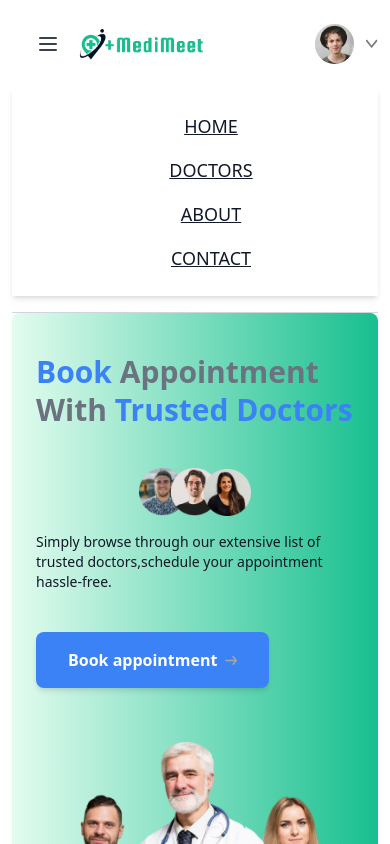
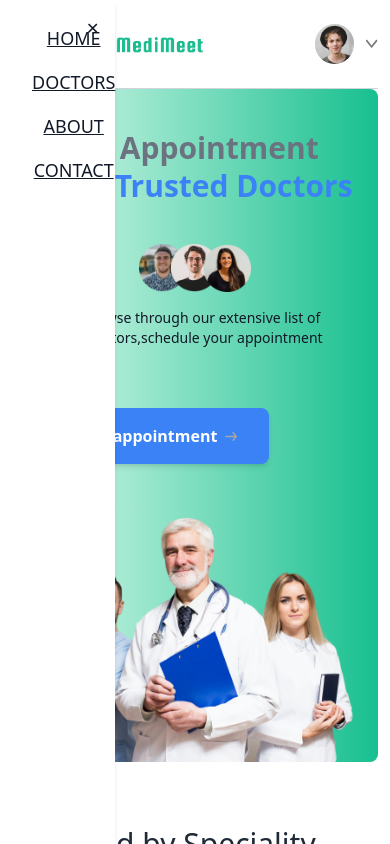
Before and after one commit to Arshad-Qureshi-Coder/MediMeet, a React (Create React App) app: page / in a window 390 px wide. Both pictures are taken after a click on the button 48 px from the left and 43 px from the top of the page. Shown: the top 844 px of the page. Built offline with nearby package versions, Linux system fonts and the light colour scheme.

Commit message:
update ui

```diff
--- a/src/Components/Header/Header.js
+++ b/src/Components/Header/Header.js
@@ -37,7 +37,7 @@ const Header = () => {
     <header className="bg-white border-b border-gray-300">
   <div className="flex items-center justify-between py-4 px-4 md:px-8">
     {/* Left: Logo or Menu Icon */}
-    <div className="flex items-center">
+    <div className="flex items-center ">
       <button
         className="block md:hidden text-gray-700 focus:outline-none"
         onClick={toggleMenu}
@@ -149,8 +149,12 @@ const Header = () => {
 
   {/* Small Screen Menu */}
   {showMenu && (
-    <div className="md:hidden">
-      <ul className="space-y-4 text-center bg-white shadow-md py-4">
+    <div
+    className={`fixed top-0 left-0 h-full bg-white shadow-md transform ${
+      showMenu ? 'translate-x-0' : '-translate-x-full'
+    } transition-transform duration-300 ease-in-out z-50`}
+  >
+    <ul className="space-y-4 text-center py-4">
       <li>
         <NavLink
           to="/"
@@ -189,6 +193,14 @@ const Header = () => {
         </NavLink>
       </li>
     </ul>
+
+    {/* Close Button */}
+    <button
+      onClick={toggleMenu}
+      className="absolute top-4 right-4 text-gray-900 hover:text-customGreen focus:outline-none"
+    >
+      ✕ {/* You can replace this with a close icon */}
+    </button>
   </div>
   )}
 </header>
```
Lines whose indentation alone changed are shown as unchanged.
